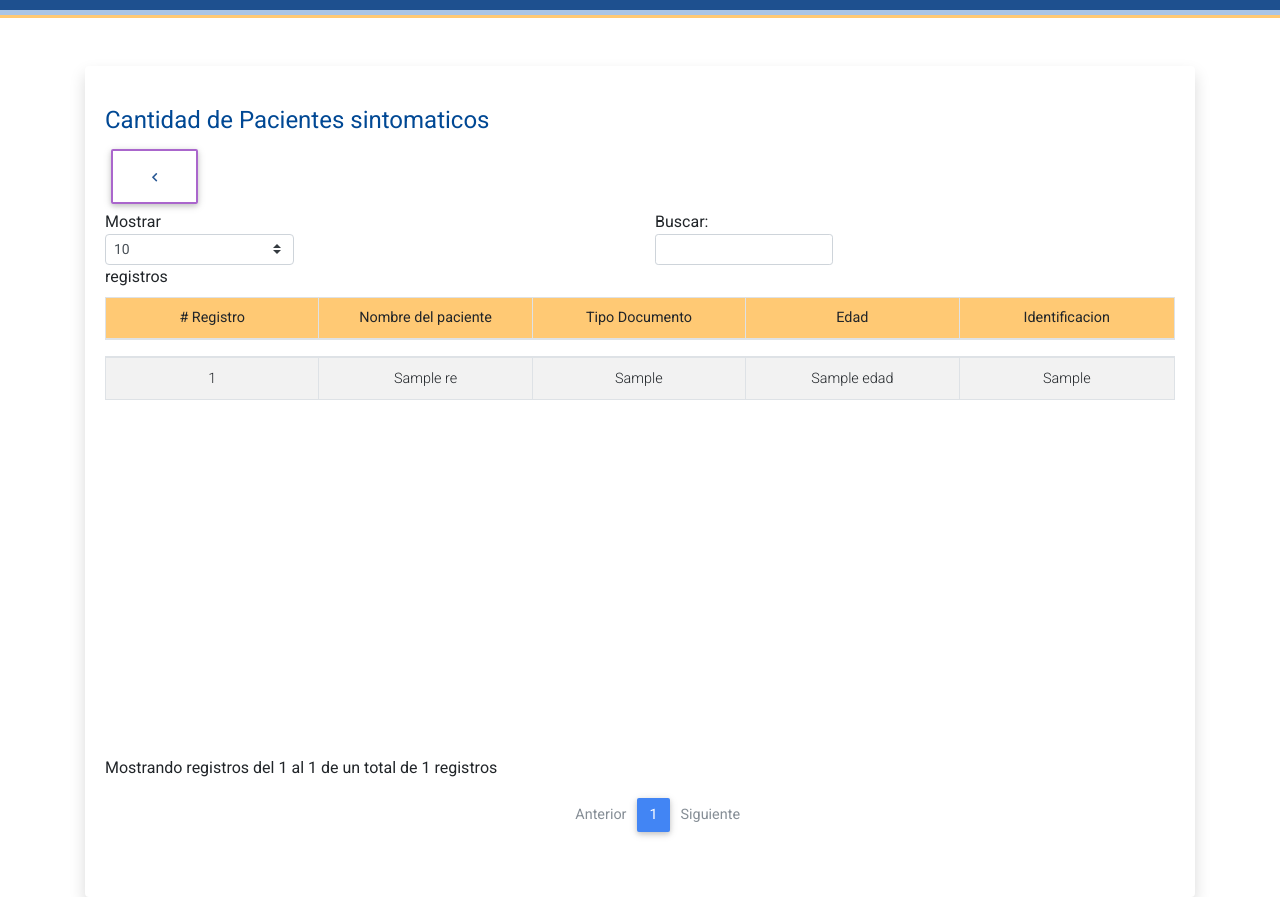
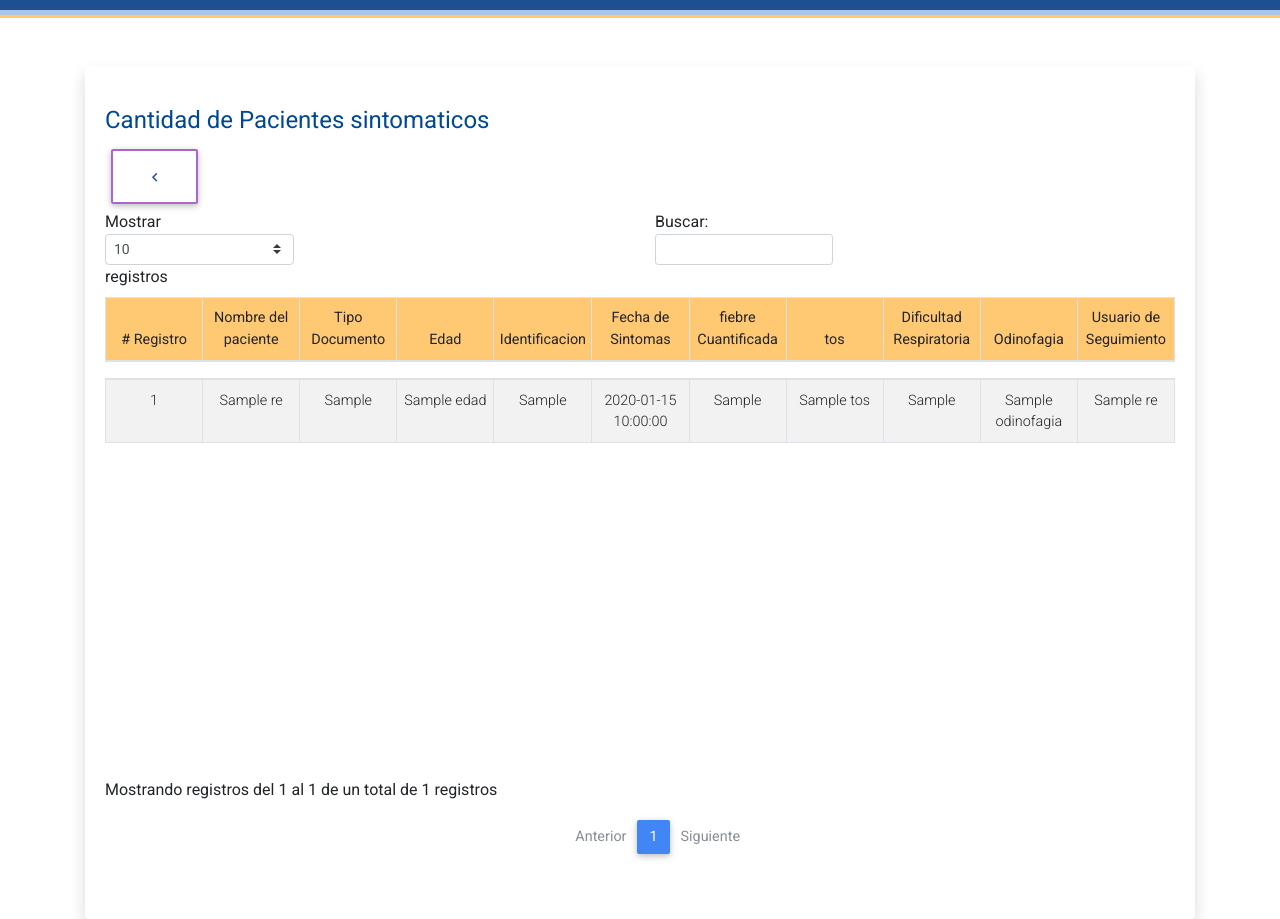
Before and after one commit to EduarRomero2018/Proyecto-Seguimiento-Covid, a PHP site: template views/cps_view.php in a window 1280 px wide. Before the commit the page ends 897 px from the top, so only its background shows below. Run offline with PHP 8.4, Linux system fonts and the light colour scheme; the template is opened without the code that fills it: most values are stand-ins (such as "Sample title", 1, 10 or a date in 2020); lists and menus that the app fills with data are empty; some libraries are stand-ins or nearby versions.

Commit message:
se modifico las consulta y se trajo el campo nombre de usuario, en el from se agrego el usuario de seguimiento

```diff
--- a/views/cps_view.php
+++ b/views/cps_view.php
@@ -38,6 +38,14 @@
                                     <th style="background: #ffc974" class="text-center th-sm">Tipo Documento</th>
                                     <th style="background: #ffc974" class="text-center th-sm">Edad</th>
                                     <th style="background: #ffc974" class="text-center th-sm">Identificacion</th>
+                                    <th style="background: #ffc974" class="text-center th-sm">Fecha de Sintomas</th>
+                                    <th style="background: #ffc974" class="text-center th-sm">fiebre Cuantificada</th>
+                                    <th style="background: #ffc974" class="text-center th-sm">tos</th>
+                                    <th style="background: #ffc974" class="text-center th-sm">Dificultad Respiratoria</th>
+                                    <th style="background: #ffc974" class="text-center th-sm">Odinofagia</th>
+                                    <!-- <th style="background: #ffc974" class="text-center th-sm">Fatiga Adinamia</th> -->
+                                    <th style="background: #ffc974" class="text-center th-sm">Usuario de Seguimiento</th>
+
                                 </tr>
                             </thead>
                             <tbody id="tbl-llamadas">
@@ -50,6 +58,14 @@
                                         <td class="text-center"><?= $key->tipo_documento ?></td>
                                         <td class="text-center"><?= $key->edad ?></td>
                                         <td class="text-center"><?= $key->numero_documento ?></td>
+                                        <td class="text-center"><?= $key->fecha_sintomas ?></td>
+                                        <td class="text-center"><?= $key->fiebre_cuantificada ?></td>
+                                        <td class="text-center"><?= $key->tos ?></td>
+                                        <td class="text-center"><?= $key->dificultad_respiratoria ?></td>
+                                        <td class="text-center"><?= $key->odinofagia ?></td>
+                                        <!-- <td class="text-center"><?= $key->fatiga_adinamia ?></td>   -->
+                                        <td class="text-center"><?= $key->Nombre_Usuario ?></td>
+
                                 <?php $i++;
                                 endforeach; ?>
                             </tbody>
```
Also changed, not shown: cps.php (+9 -5 lines).
